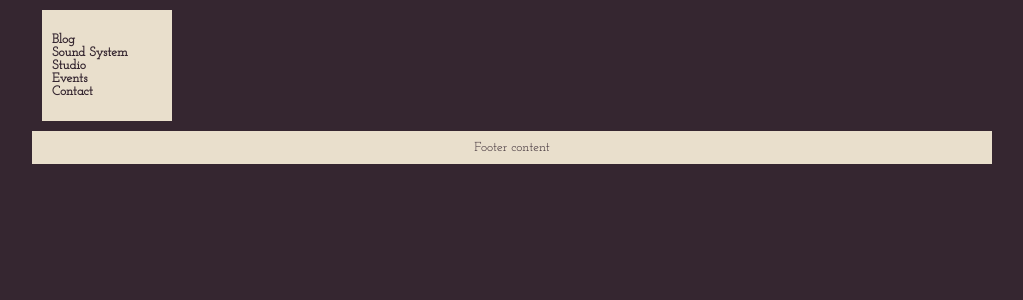
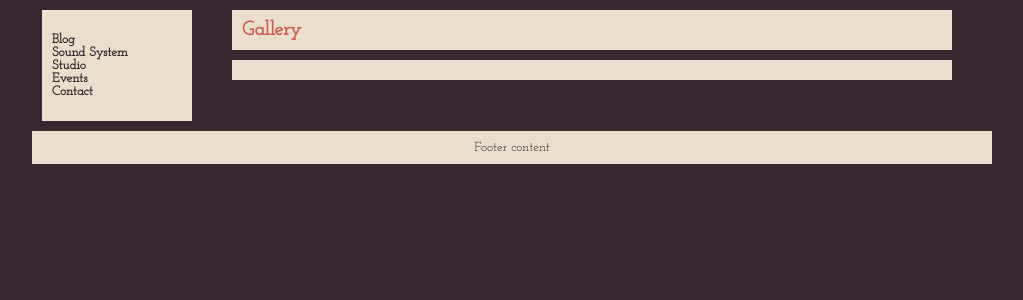
Before and after one commit to mhelmer/earthvibration_web, a Django app: template gallery/templates/gallery/index.html in a window 1280 px wide. Shown: the part 90-390 px from the top of the page, without its empty margins (128-1151 px from the left). Run offline with Django 3.2, Linux system fonts and the light colour scheme; the template is opened without the code that fills it, so the values that code supplies are empty; parts of the project's set-up code (start-up, migrations or seed data) failed here and were passed over; some libraries are stand-ins or nearby versions.

Commit message:
Layout fixes

```diff
--- a/earthvibration/static/css/style.css
+++ b/earthvibration/static/css/style.css
@@ -41,16 +41,19 @@ h2, .content {
 	margin: 10px;
 	padding: 10px;
 }
+.content p {
+	width: 35em;
+}
 nav, main {
 	float: left;
 	margin: 10px;
 	display:inline-block;
 }
 nav {
-	width: 130px;
+	width: 150px;
 }
 main {
-	width: 750px;
+	width: 760px;
 }
 footer {
 	clear: both;
@@ -197,3 +200,18 @@ body.modal-open {
     overflow: hidden;
 }
 /* @end gallery */
+/* @begin clearfix */
+/* For modern browsers */
+.cf:before,
+.cf:after {
+    content:"";
+    display:table;
+}
+.cf:after {
+    clear:both;
+}
+/* For IE 6/7 (trigger hasLayout) */
+.cf {
+    zoom:1;
+}
+/* @end clearfix */
--- a/gallery/templates/gallery/index.html
+++ b/gallery/templates/gallery/index.html
@@ -3,8 +3,13 @@
 
 {% block title %}Gallery{% endblock %}
 {% block main %}
-		{% for gallery in galleries %}
-		<h3><a href="{{ gallery.get_absolute_url }}">{{ gallery }}</a></h3>
-			{% show_gallery gallery 4 %}
-		{% endfor %}
+		<h2>Gallery</h2>
+		<div class="content">
+			{% for gallery in galleries %}
+				<div class="album cf">
+					<h3><a href="{{ gallery.get_absolute_url }}">{{ gallery }}</a></h3>
+					{% show_gallery gallery 4 %}
+				</div>
+			{% endfor %}
+		</div>
 {% endblock %}
```
Also changed, not shown: blog/templates/blog/show_entry.html (+5 -5 lines).
